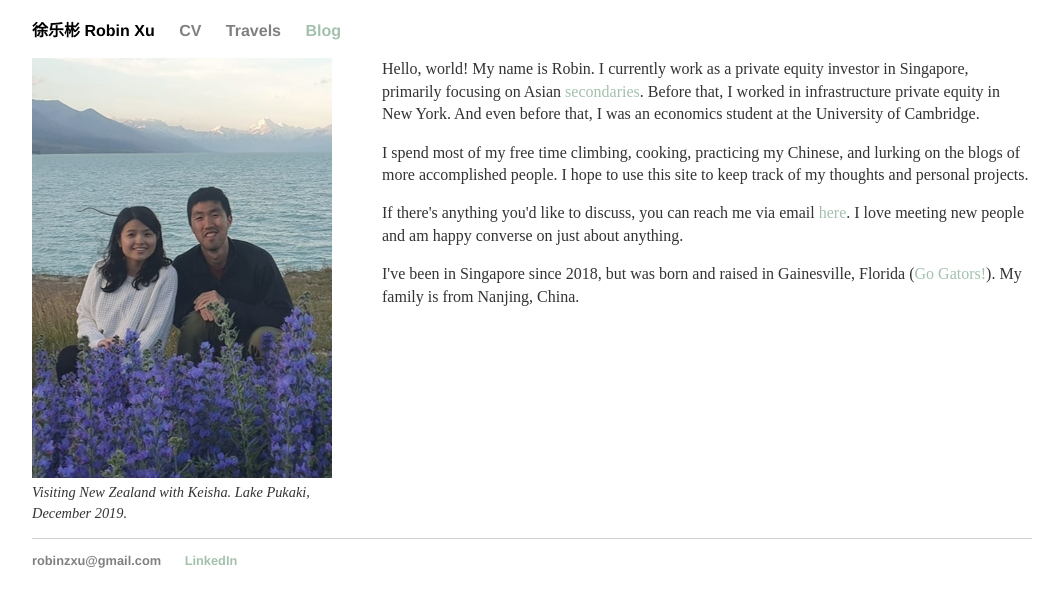
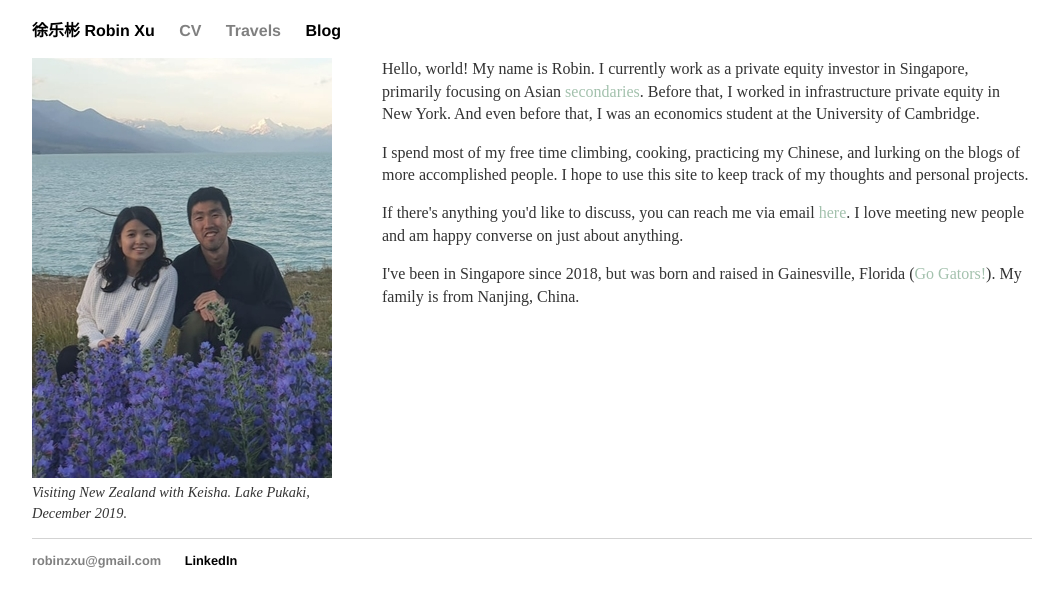
Before and after one commit to robinzxu/robinzxu.github.io, a Jekyll site: the page index.html, which Jekyll copies as it is, in a window 1280 px wide. Shown: the top 607 px of the page, without its empty margins (108-1163 px from the left). Built offline with Jekyll 4.4.1, drawn with Linux system fonts in a browser that asks for light colours.

Commit message:
Update main.css

```diff
--- a/css/main.css
+++ b/css/main.css
@@ -22,7 +22,7 @@ nav ul li, footer ul li { display: inline; margin-right: 20px; }
     color: #808080;
 }
 
-.last_link {
+.last_link a {
     color: #000000;
     margin-right: 0;
 }
```
